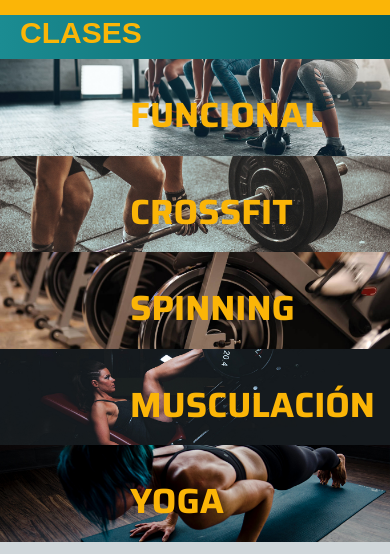
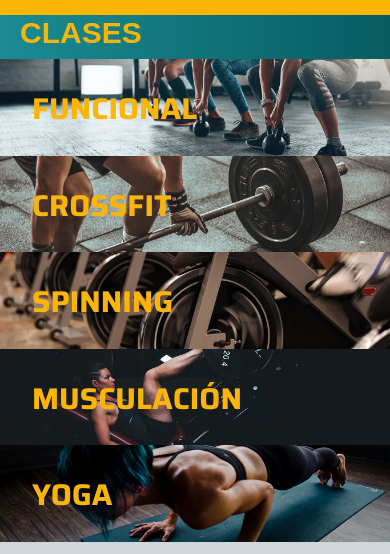
Before and after one commit to maymartel/fitclubweb, a website: page clases.html in a window 390 px wide. Shown: the part 61-615 px from the top of the page. Drawn offline with nearby package versions, Linux system fonts and the light colour scheme; a web font is replaced by a local one.

Commit message:
segundo commit

```diff
--- a/scss/_clases.scss
+++ b/scss/_clases.scss
@@ -19,15 +19,16 @@
 
 @media only screen and (max-width: 600px) {
     .clases__nombre {
-        font-size: 35px;
-        top: 35px;
-        left: 130px;
+        font-size: 30px;
+        top: 2rem;
+        left: 2rem;
     }
 
-    .clases__fotos{
+    .clases__foto{
         display: grid;
         grid-template-rows: 1fr;
     }
+
 
 }
 
```
Also changed, not shown: style/style.css.
